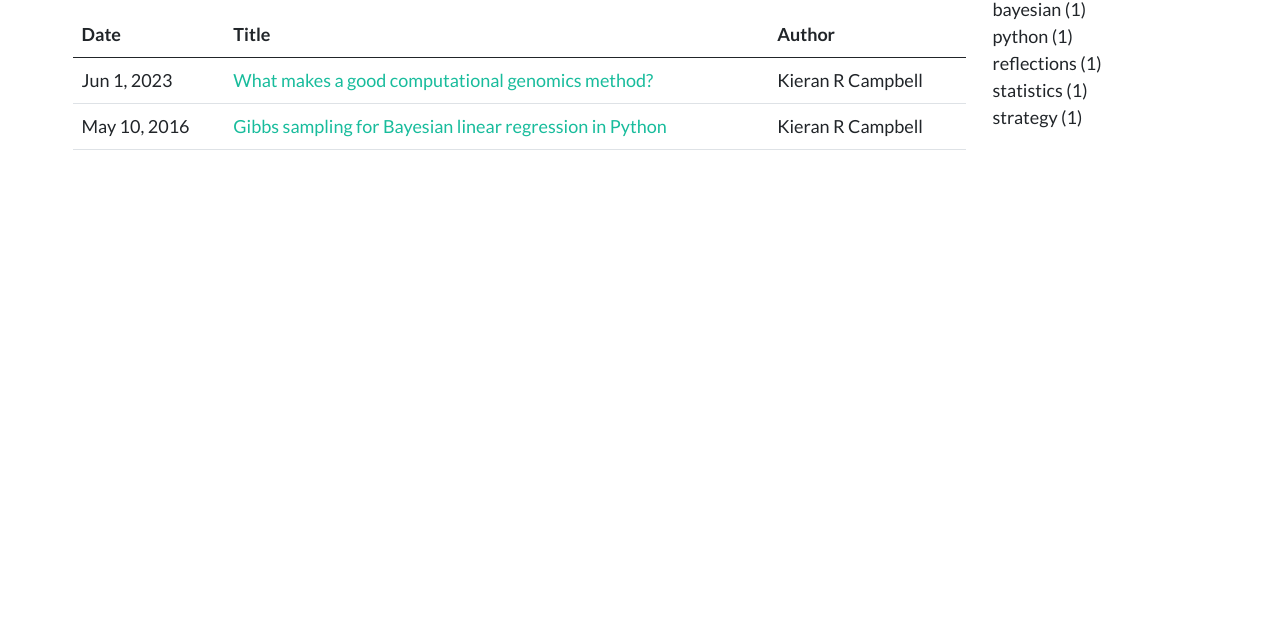
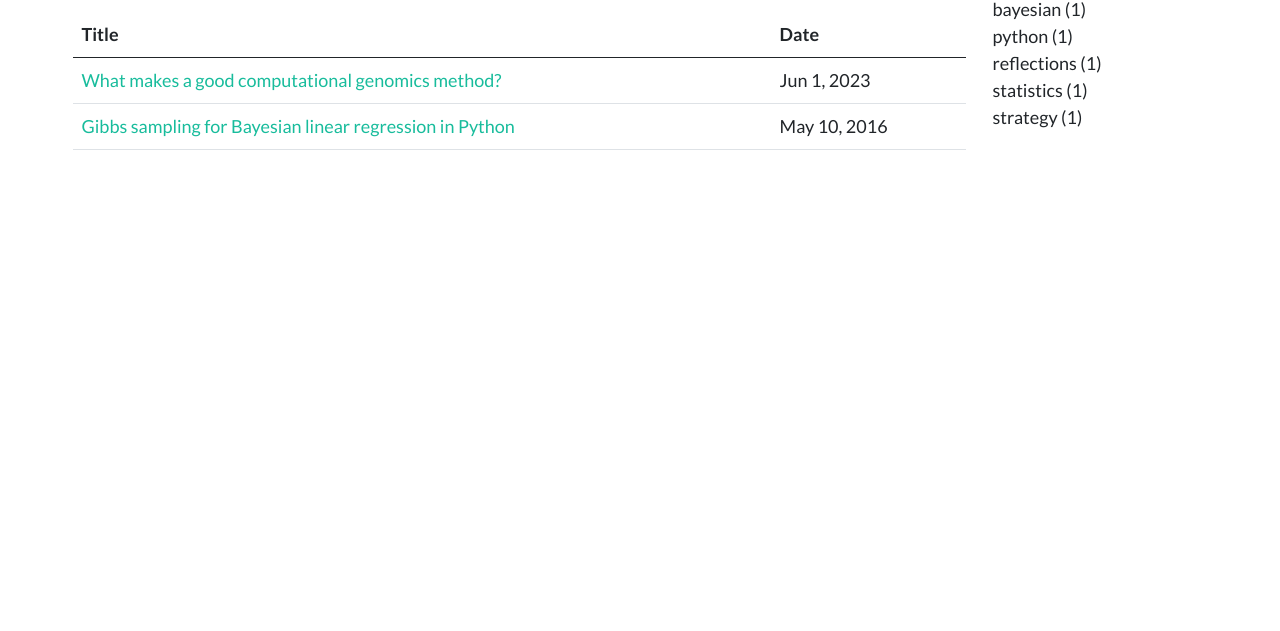
Before and after one commit to kieranrcampbell/kieranrcampbell.github.io, a plain HTML site: page docs/posts.html in a window 1280 px wide. Shown: the part 169-800 px from the top of the page. Drawn offline with nearby package versions, Linux system fonts and the light colour scheme.

Commit message:
Minor update

```diff
--- a/docs/posts.html
+++ b/docs/posts.html
@@ -70,7 +70,7 @@ ul.task-list li input[type="checkbox"] {
     }
 
     const options = {
-      valueNames: ['listing-date','listing-title','listing-author',{ data: ['index'] },{ data: ['categories'] },{ data: ['listing-date-sort'] },{ data: ['listing-title-sort'] }],
+      valueNames: ['listing-title','listing-date',{ data: ['index'] },{ data: ['categories'] },{ data: ['listing-date-sort'] },{ data: ['listing-title-sort'] }],
 
       searchColumns: ["listing-date","listing-title","listing-author"],
     };
@@ -178,37 +178,28 @@ gtag('config', 'G-D1X92L00M8', { 'anonymize_ip': true});
 <thead>
 <tr>
 <th>
-Date
-</th>
-<th>
 Title
 </th>
 <th>
-Author
+Date
 </th>
 </tr>
 </thead>
 <tbody class="list">
 <tr data-index="0" data-categories="reflections,strategy" data-listing-date-sort="1685592000000" data-listing-file-modified-sort="1685410464482" data-listing-reading-time-sort="5.535" data-listing-title-sort="What makes a good computational genomics method?" data-listing-filename-sort="index.qmd">
+<td class="listing-title">
+<a href="./posts/notes-comp-bio/index.html" class="title">What makes a good computational genomics method?</a>
+</td>
 <td class="listing-date">
 Jun 1, 2023
 </td>
-<td class="listing-title">
-<a href="./posts/notes-comp-bio/index.html" class="title">What makes a good computational genomics method?</a>
-</td>
-<td class="listing-author">
-Kieran R Campbell
-</td>
 </tr>
 <tr data-index="1" data-categories="statistics,bayesian,python" data-listing-date-sort="1462852800000" data-listing-file-modified-sort="1665511984825" data-listing-reading-time-sort="10.89" data-listing-title-sort="Gibbs sampling for Bayesian linear regression in Python" data-listing-filename-sort="index.qmd">
-<td class="listing-date">
-May 10, 2016
-</td>
 <td class="listing-title">
 <a href="./posts/bayesian-linear-regression/index.html" class="title">Gibbs sampling for Bayesian linear regression in Python</a>
 </td>
-<td class="listing-author">
-Kieran R Campbell
+<td class="listing-date">
+May 10, 2016
 </td>
 </tr>
 </tbody>
--- a/docs/search.json
+++ b/docs/search.json
@@ -25,6 +25,6 @@
     "href": "posts.html",
     "title": "Blog posts",
     "section": "",
-    "text": "Date\n\n\nTitle\n\n\nAuthor\n\n\n\n\n\n\nJun 1, 2023\n\n\nWhat makes a good computational genomics method?\n\n\nKieran R Campbell\n\n\n\n\nMay 10, 2016\n\n\nGibbs sampling for Bayesian linear regression in Python\n\n\nKieran R Campbell\n\n\n\n\n\n\nNo matching items"
+    "text": "Title\n\n\nDate\n\n\n\n\n\n\nWhat makes a good computational genomics method?\n\n\nJun 1, 2023\n\n\n\n\nGibbs sampling for Bayesian linear regression in Python\n\n\nMay 10, 2016\n\n\n\n\n\n\nNo matching items"
   }
 ]
```
